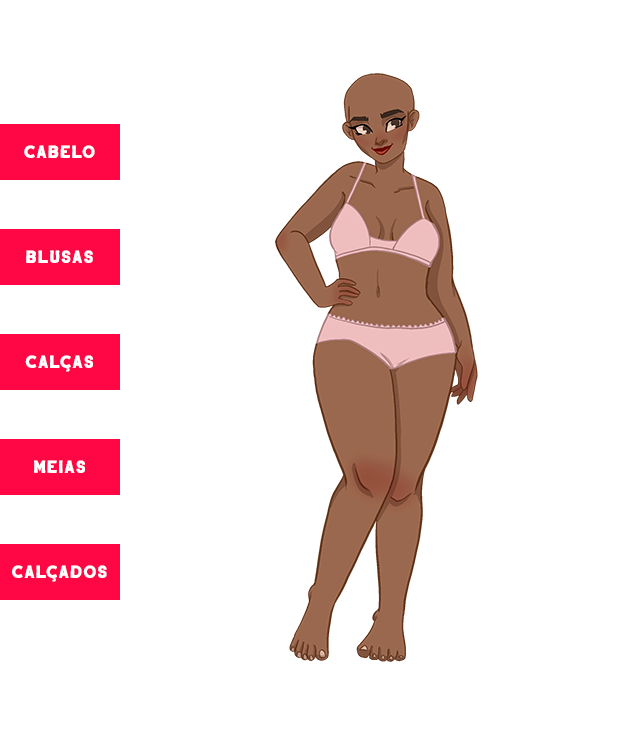
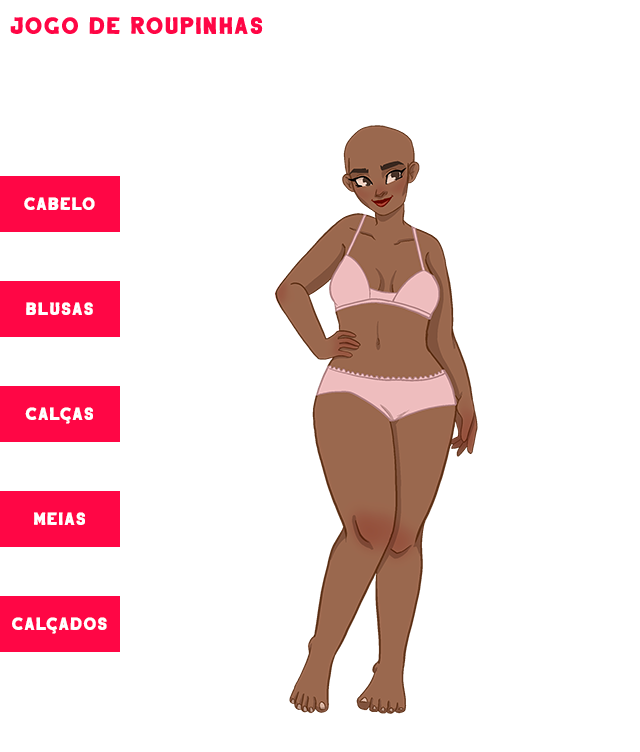
Before and after one commit to joliacamara/roupinhas, a plain HTML site: page index.html in a window 1280 px wide. Shown: the whole page, without its empty margins (0-640 px from the left). Drawn offline with Linux system fonts and the light colour scheme.

Commit message:
Add files via upload

```diff
--- a/index.html
+++ b/index.html
@@ -5,6 +5,9 @@
     </head>
     <title>Roupinhas</title>
 <body>
+
+<img class="aligncenter" src="../img/roupinhas.png" alt="alternate text for image" width="278" height="52" title="Jogo de Roupinhas" />
+
     <div id="container">
     <div id="background">
     <div id="body"></div>
```
